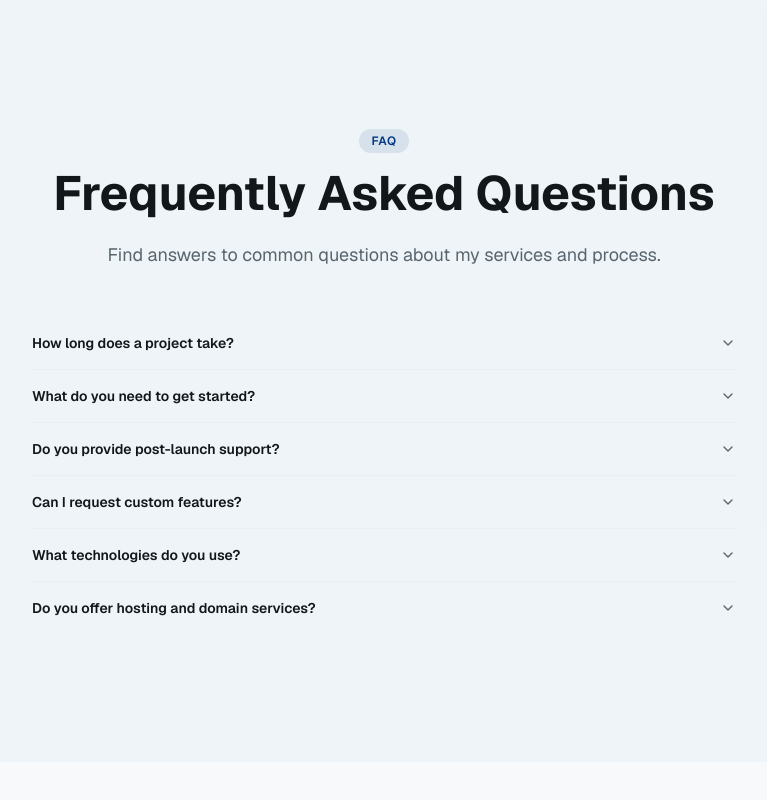
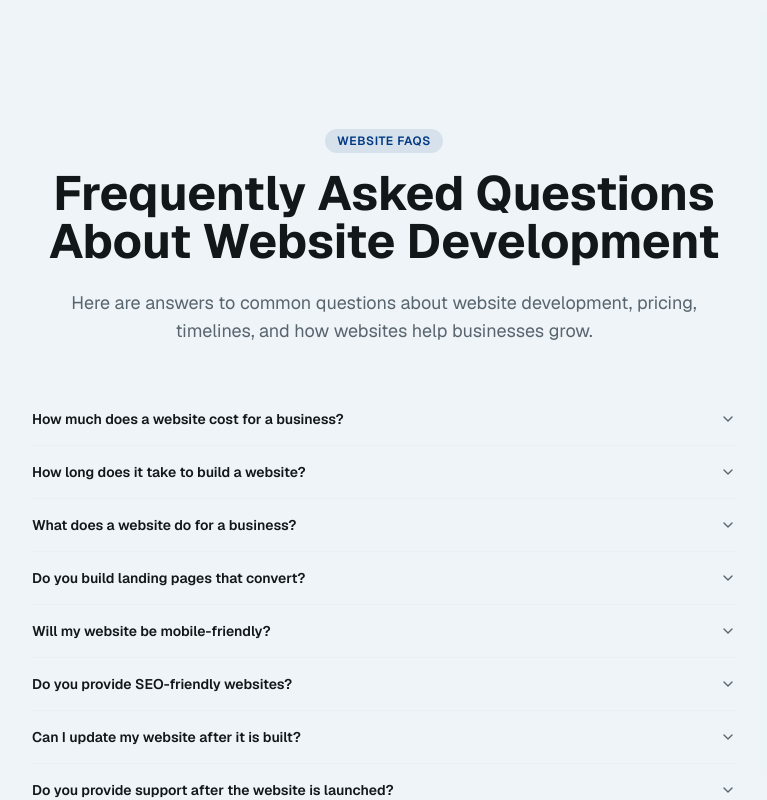
Before and after one commit to Surya-kreator/portfolio, a Next.js app: page / in a window 1280 px wide. Shown: the part 4560-5360 px from the top of the page, without its empty margins (256-1023 px from the left). Built offline with nearby package versions, Linux system fonts and the light colour scheme.

Commit message:
Update FAQ questions and answers for clarity

```diff
--- a/components/sections/faq.tsx
+++ b/components/sections/faq.tsx
@@ -10,50 +10,66 @@ import {
 export default function FAQ() {
   const faqs = [
     {
-      question: 'How long does a project take?',
+      question: 'How much does a website cost for a business?',
       answer:
-        'Project timelines vary depending on scope and complexity. A simple landing page typically takes 2-4 weeks, while more complex websites may take 6-12 weeks. I provide detailed timelines after understanding your requirements.',
+        'The cost of a business website depends on features and complexity. Basic websites start from ₹499, while advanced websites with more features and optimization start from ₹999.',
     },
     {
-      question: 'What do you need to get started?',
+      question: 'How long does it take to build a website?',
       answer:
-        'To kick off your project, I need your business information, target audience insights, reference websites you like, and your project goals. We&apos;ll have a discovery call to discuss everything in detail.',
+        'Most websites are completed within 3 to 7 days. More complex websites with custom features may take longer depending on requirements.',
     },
     {
-      question: 'Do you provide post-launch support?',
+      question: 'What does a website do for a business?',
       answer:
-        'Yes! All plans include ongoing support after launch. This includes bug fixes, maintenance, security updates, and technical assistance. Extended support packages are also available.',
+        'A website helps businesses attract customers, showcase services, build trust, and increase conversions by providing an online presence accessible anytime.',
     },
     {
-      question: 'Can I request custom features?',
+      question: 'Do you build landing pages that convert?',
       answer:
-        'Absolutely! I can integrate custom features based on your specific needs. This might include integrations with third-party tools, custom functionality, or advanced functionality tailored to your business.',
+        'Yes, I create high-converting landing pages designed to turn visitors into leads or customers using optimized design, structure, and user experience.',
     },
     {
-      question: 'What technologies do you use?',
+      question: 'Will my website be mobile-friendly?',
       answer:
-        'I specialize in modern web technologies including React, Next.js, TypeScript, Tailwind CSS, and various backend solutions. I choose the best tech stack based on your project requirements.',
+        'Yes, every website is fully responsive and optimized for mobile devices, ensuring a smooth experience across phones, tablets, and desktops.',
     },
     {
-      question: 'Do you offer hosting and domain services?',
+      question: 'Do you provide SEO-friendly websites?',
       answer:
-        'I can guide you on hosting providers and domain registration. While I focus on development, I work with reliable partners and can help with the entire setup process.',
+        'Yes, all websites are built with SEO best practices including fast loading speed, proper structure, and optimized content to help improve search visibility.',
+    },
+    {
+      question: 'Can I update my website after it is built?',
+      answer:
+        'Yes, you can easily update your website. I can also integrate a CMS if you want full control over content updates.',
+    },
+    {
+      question: 'Do you provide support after the website is launched?',
+      answer:
+        'Yes, all plans include post-launch support for maintenance, updates, and technical assistance to ensure your website runs smoothly.',
     },
   ];
 
   return (
-    <section className="py-20 md:py-32 bg-secondary/30">
+    // <section className="py-20 md:py-32 bg-secondary/30">
+    <section id="faq" className="py-20 md:py-32 bg-secondary/30">
       <div className="max-w-3xl mx-auto px-4 sm:px-6 lg:px-8">
+
         {/* Section Header */}
         <div className="text-center mb-12">
           <span className="inline-block px-3 py-1 rounded-full bg-primary/10 text-primary text-xs font-semibold uppercase tracking-wider mb-4">
-            FAQ
+            Website FAQs
           </span>
+
+          {/* SEO-optimized H2 */}
           <h2 className="text-4xl md:text-5xl font-bold text-balance mb-6">
-            Frequently Asked Questions
+            Frequently Asked Questions About Website Development
           </h2>
+
+          {/* AEO-friendly intro */}
           <p className="text-lg text-muted-foreground">
-            Find answers to common questions about my services and process.
+            Here are answers to common questions about website development, pricing, timelines, and how websites help businesses grow.
           </p>
         </div>
 
@@ -66,7 +82,7 @@ export default function FAQ() {
                   {faq.question}
                 </span>
               </AccordionTrigger>
-              <AccordionContent className="text-muted-foreground pb-4">
+              <AccordionContent className="text-muted-foreground pb-4 leading-relaxed">
                 {faq.answer}
               </AccordionContent>
             </AccordionItem>
```
